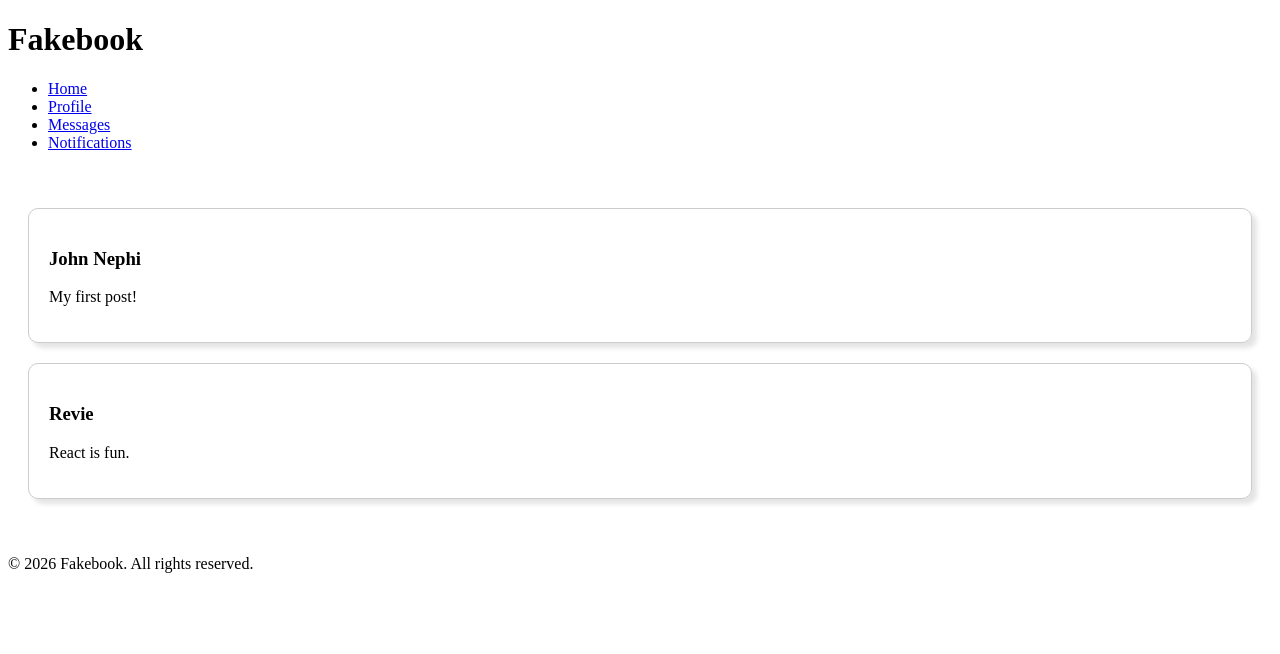
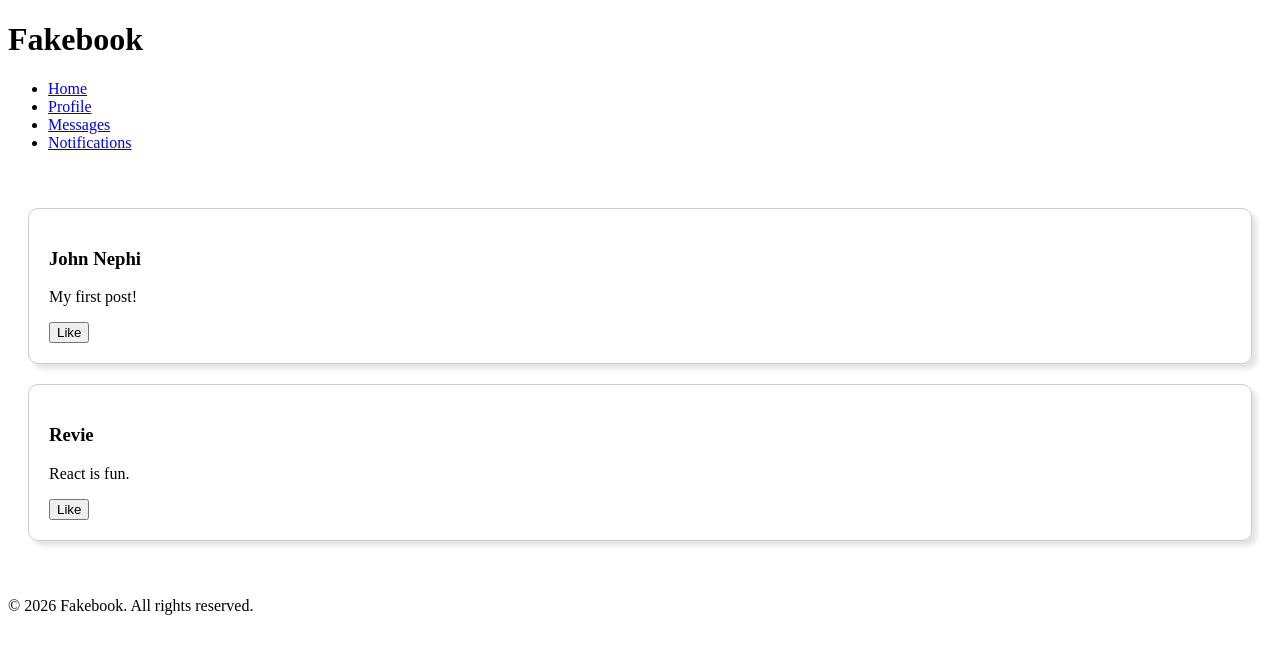
Before and after one commit to johnbords/learn-front-end, a React (Vite) app in the folder fakebook-frontend/: page / in a window 1280 px wide. Shown: the top 654 px of the page. Built offline with nearby package versions, Linux system fonts and the light colour scheme.

Commit message:
Add LikeButton component and integrate it into PostCard

```diff
--- /dev/null
+++ b/fakebook-frontend/src/LikeButton.jsx
@@ -0,0 +1,17 @@
+import React, { use, useState } from 'react';
+
+function LikeButton() {
+
+    // useState() - react hook
+    const [likes, setLikes] = useState(0);
+
+    return(
+        // onClick event handler - updates state
+        <button onClick={() => setLikes(likes + 1)}>
+            {/* Conditional rendering; Ternary operator */}
+            Like {likes > 0 ? likes : ""}
+        </button>
+    );
+}
+
+export default LikeButton;
--- a/fakebook-frontend/src/PostCard.jsx
+++ b/fakebook-frontend/src/PostCard.jsx
@@ -1,9 +1,12 @@
+import LikeButton from './LikeButton.jsx';
 
 function PostCard({ name, content }) {
     return(
         <div className = "post-card">
             <h3>{name}</h3>
             <p>{content}</p>
+
+            <LikeButton />
         </div>
     );
 }
```
